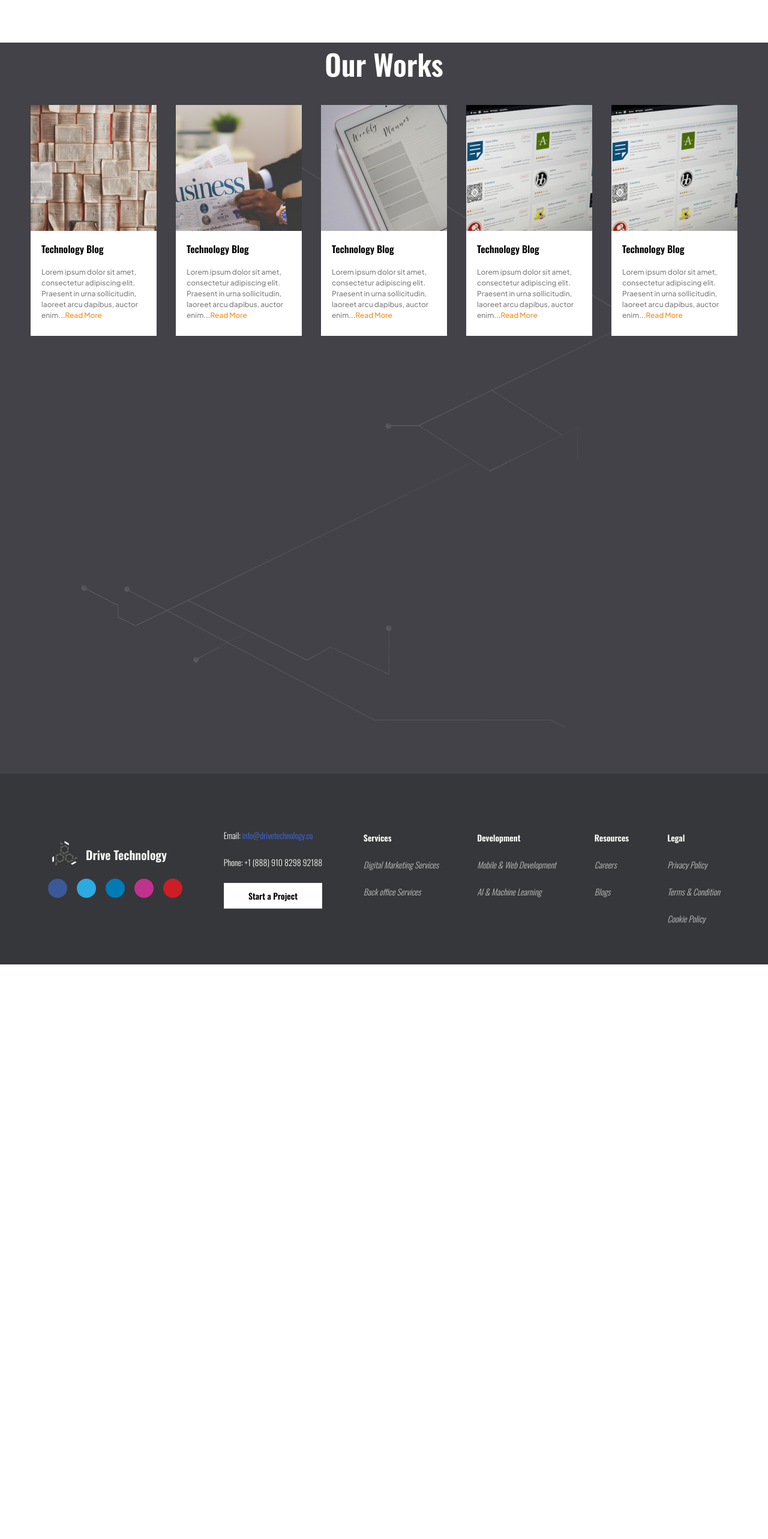
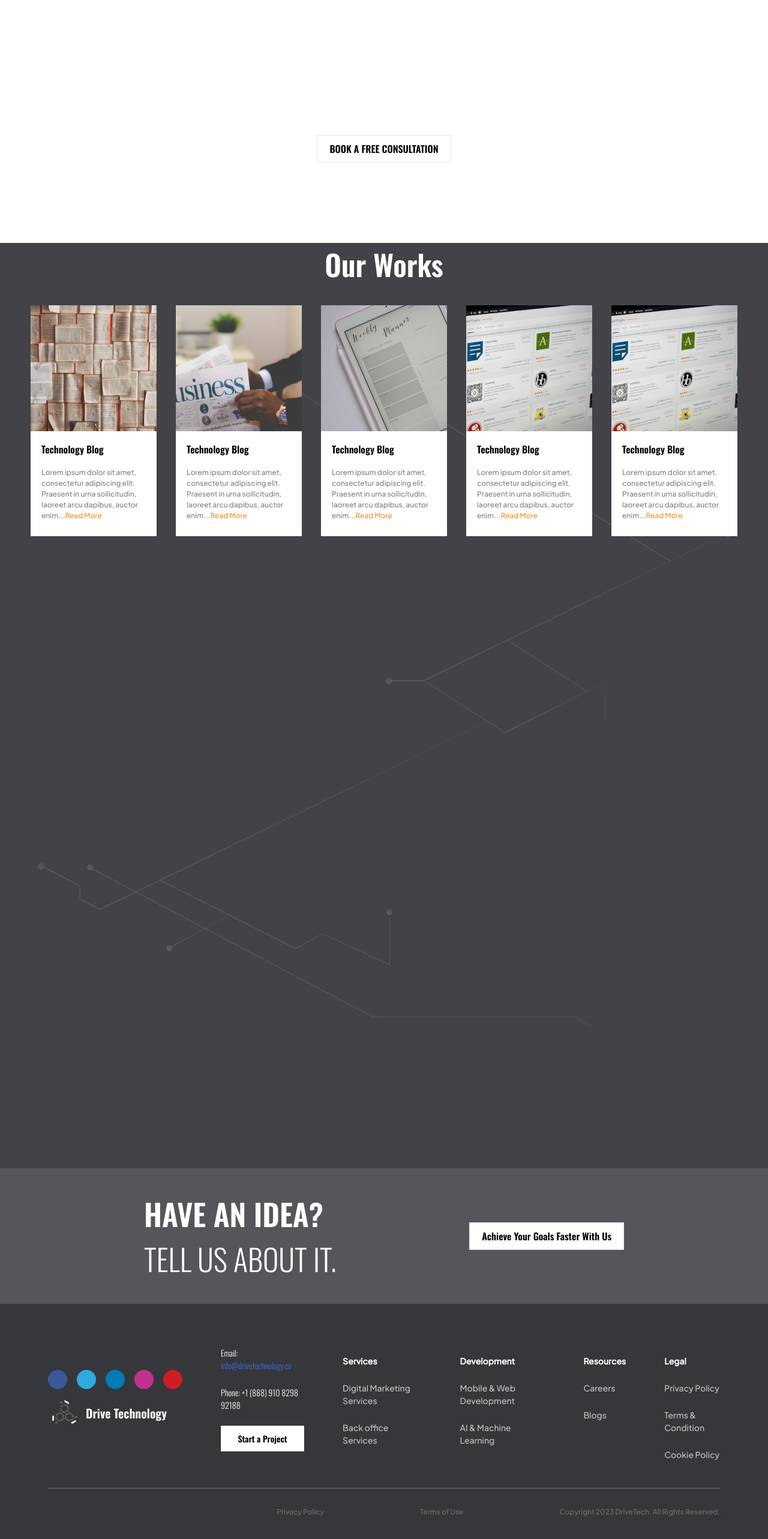
Before and after one commit to AhsanDT/drivetech, a Next.js app: page /home in a window 1280 px wide. Shown: the part 8034-10600 px from the top of the page at 60% size. Before the commit the page ends 9642 px from the top, so only its background shows below. Built offline with nearby package versions, Linux system fonts and the light colour scheme; some icons are missing.

Commit message:
layout done responsiveness left

```diff
--- a/src/components/Home/Blogs.jsx
+++ b/src/components/Home/Blogs.jsx
@@ -6,6 +6,7 @@ import img1 from "../../assets/blogs/img1.png";
 import img2 from "../../assets/blogs/img2.png";
 import img3 from "../../assets/blogs/img3.png";
 import img4 from "../../assets/blogs/img4.png";
+import Button from "../UI/Button";
 
 const BLOGS = [
   {
@@ -47,10 +48,10 @@ const BLOGS = [
 
 const Blogs = () => {
   return (
-    <section className={`w-full bg-[#424248] h-[] px-[80px] `}>
-      <div className={` img-container w-full relative `}>
+    <section className={`w-full bg-[#424248] h-[]   `}>
+      <div className={` img-container w-full relative  `}>
         <Image src={image} alt="img" />
-        <div className="absolute top-0 z-[11]  w-full  flex flex-col gap-y-[32px] items-cen ter justify-center ">
+        <div className="absolute top-0 z-[11]  w-full  flex flex-col gap-y-[32px] items-cen ter justify-center px-[80px] ">
           <h1 className="text-[48px] font-oswald font-bold text-white text-center">
             Our Works
           </h1>
@@ -63,8 +64,15 @@ const Blogs = () => {
                     <Image src={data.img} alt="img" />
                   </div>
                   <div className="px-[18px]">
-                <span className="text-[16px] font-oswald font-bold">{data.title}</span>
-                <p className="text-[12px] font-jakarta text-[#000000] text-opacity-[50%] pt-[18px]">{data.content}<span className="text-[#F28E1C] cursor-pointer">Read More</span></p>
+                    <span className="text-[16px] font-oswald font-bold">
+                      {data.title}
+                    </span>
+                    <p className="text-[12px] font-jakarta text-[#000000] text-opacity-[50%] pt-[18px]">
+                      {data.content}
+                      <span className="text-[#F28E1C] cursor-pointer">
+                        Read More
+                      </span>
+                    </p>
                   </div>
                 </div>
               );
@@ -72,6 +80,15 @@ const Blogs = () => {
           </div>
         </div>
       </div>
+      <div className="bg-[#ffffff] bg-opacity-[10%] mt-[150px] flex  justify-between items-center px-[240px] py-[38px]">
+        <div className="flex flex-col">
+          <span className="font-oswald text-[50px] font-bold text-[#ffffff] uppercase">
+          Have an idea?
+          </span>
+          <span className="font-oswald text-[50px] font-light text-[#ffffff] uppercase">Tell us about it.</span>
+        </div>
+        <Button>Achieve Your Goals Faster With Us</Button>
+      </div>
     </section>
   );
 };
--- a/src/components/Home/Partnership.jsx
+++ b/src/components/Home/Partnership.jsx
@@ -2,6 +2,7 @@ import Image from "next/image";
 import React from "react";
 import image from "../../assets/partnership/img.png";
 import styles from "../../styles/Hero.module.css";
+import Button from "../UI/Button";
 
 
 const DATA = [
@@ -50,7 +51,12 @@ const Partnership = () => {
             );
           })}
         </div>
+        <div className="bg-[#ffffff] bg-opacity-[10%] h-[168px] mt-[150px] flex flex-col gap-y-[24px] justify-center items-center">
+            <p className="font-oswald text-[20px] font-bold text-[#ffffff] text-opacity-[60%]">ACCELERATE YOUR BUSINESS BY LEVERAGING EXCEPTIONAL DIGITAL MARKETING SERVICES </p>
+          <Button>BOOK A FREE CONSULTATION</Button>
+          </div>
       </div>
+
       {/* <div className={`${styles.box}`}></div> */}
     </section>
   );
--- a/src/components/Layout/Footer.jsx
+++ b/src/components/Layout/Footer.jsx
@@ -9,8 +9,8 @@ import MobileFooter from "./MobileFooter";
 const Footer = () => {
   return (
     <footer className=" bg-[#36373A]  px-[20px] lg:px-[80px] py-[40px] lg:py-[10px]">
-      <div className="w-full xl:max-w-[14 40px] h-[298px] items-center justify-between gap-x-[32px]  xl:gap-x-[64px] hidden lg:flex">
-        <div className="flex flex-col gap-y-[16px] justify-center">
+      <div className="w-full xl:max-w-[14 40px] h-[298px] items-center justify-between gap-x-[32px]  xl:gap-x-[64px] hidden lg:flex border-b border-b-[#6F6F6F]">
+        <div className="flex flex-col-reverse gap-y-[16px] justify-center">
           <div className="flex gap-x-2 items-center">
             <div>
               <Image src={logo} width={55} height={48} />
@@ -49,7 +49,7 @@ const Footer = () => {
           </span>
           <Button>Start a Project</Button>
         </div>
-        <div className="flex gap-x-[32px]  xl:gap-x-[64px] pt-[30px] text-white text-[14px] ">
+        <div className="flex gap-x-[32px]  xl:gap-x-[64px] pt-[30px] text-white text-[14px] font-jakarta  ">
           <div>
             <ul className="flex flex-col gap-y-[24px]">
               <Link href={"#"}>
@@ -123,6 +123,11 @@ const Footer = () => {
           </div>
         </div>
       </div>
+      <div className="text-[12px] text-[#6F6F6F] font-jakarta font-medium flex justify-end gap-x-[160px] py-[30px]">
+        <span>Privacy Policy</span>
+        <span>Terms of Use</span>
+        <span>Copyright 2023 DriveTech. All Rights Reserved.</span>
+      </div>
       {/* mobile footer */}
       <div className="lg:hidden text-[16px] flex flex-col gap-y-[20px] text-[#A3A3A3] font-jakarta">
         <MobileFooter />
--- a/src/styles/globals.css
+++ b/src/styles/globals.css
@@ -91,7 +91,6 @@ font-family: 'Oswald', sans-serif;
 }
 .text-color{
   color: rgba(255, 255, 255, 0.7);
-  font-style: italic;
 }
 
 .img-container img {
```
Lines whose indentation alone changed are shown as unchanged.
